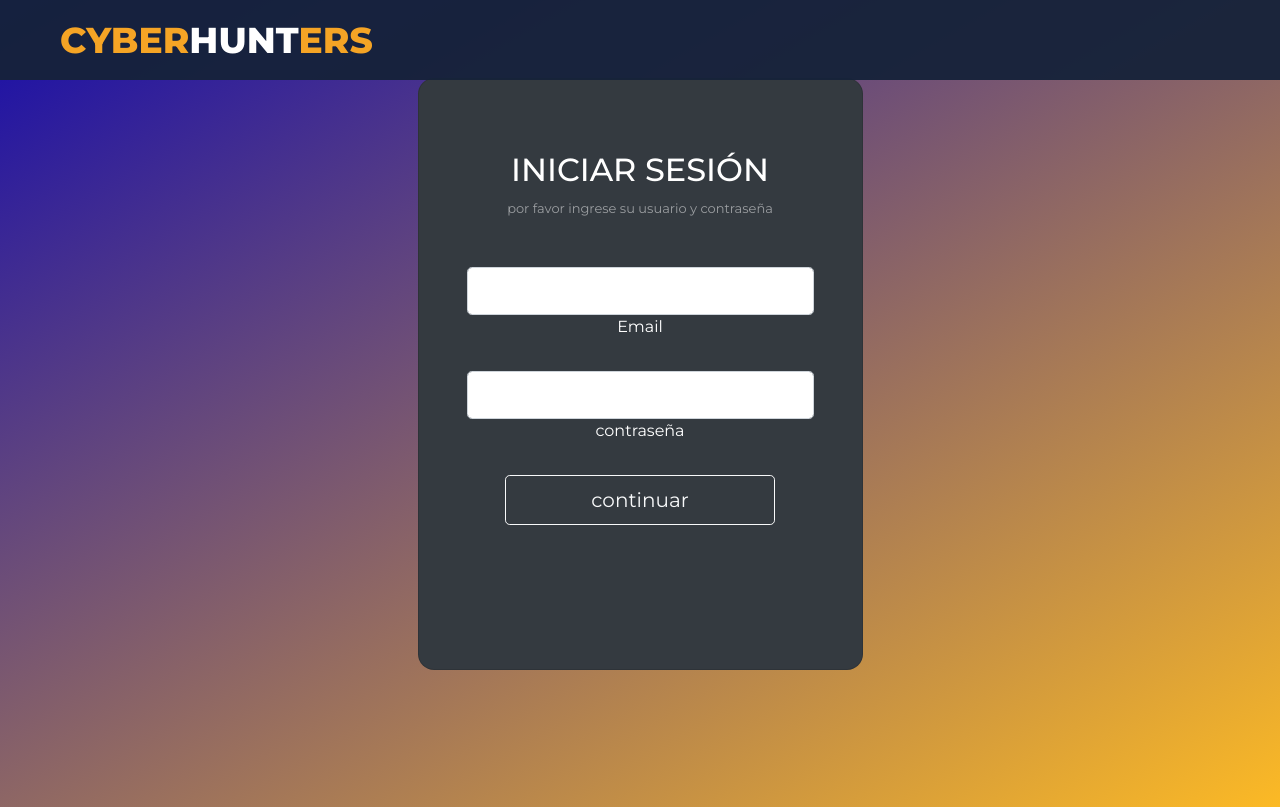
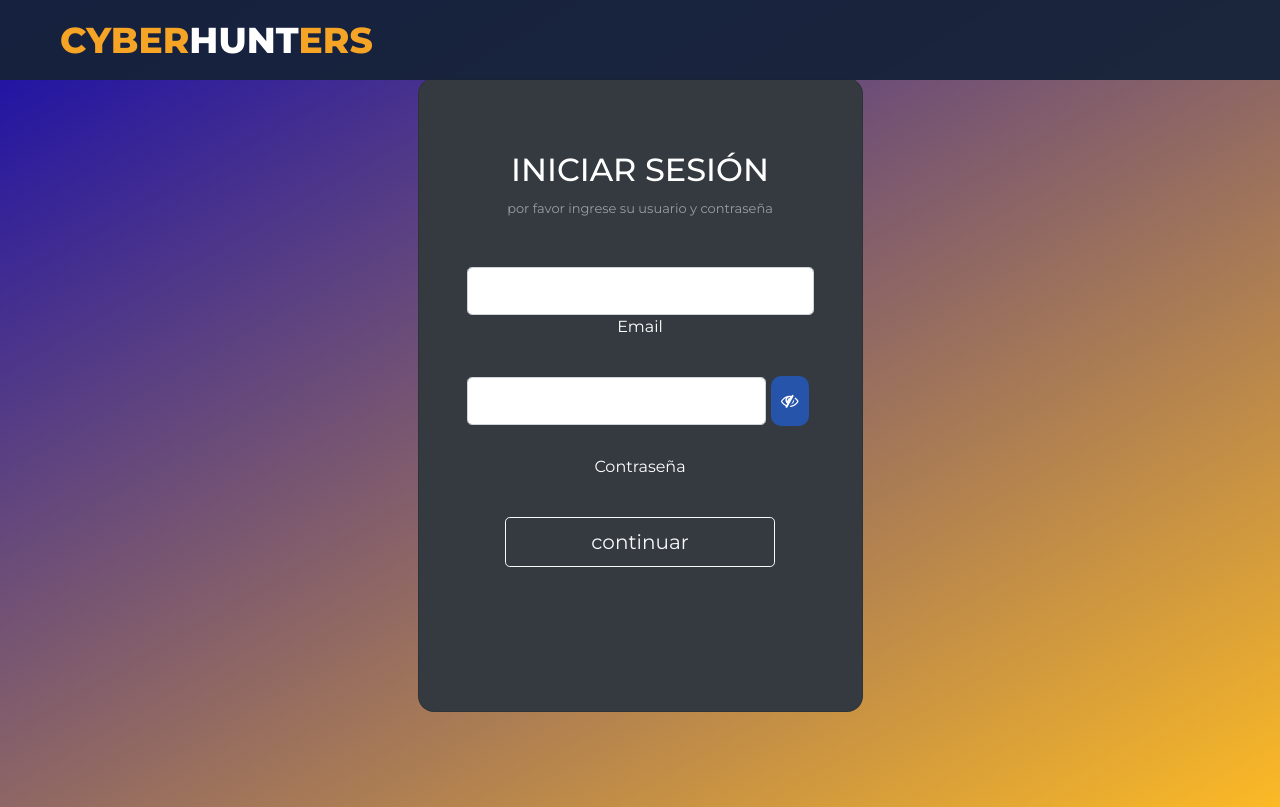
Before and after one commit to CyberHunters1/webPage, a PHP site: page / in a window 1280 px wide. Shown: the top 807 px of the page. Run offline with PHP 8.4, Linux system fonts and the light colour scheme; some libraries are stand-ins or nearby versions.

Commit message:
icono de ver

```diff
--- a/index.php
+++ b/index.php
@@ -60,13 +60,16 @@ if (!empty($_SESSION['active'])) {
                     <label class="form-label" for="typeEmailX">Email</label>
                   </div>
 
-                  <div class="form-outline form-white mb-4">
-                    <input type="password" class="form-control form-control-lg" name="clave" id="clave"/>
-                    <label class="form-label" for="typePasswordX">contraseña</label>
+                  <div class="form-outline form-white mb-4" style="display: flex; align-items: center;">
+                    <input type="password" class="form-control form-control-lg" name="clave" id="clave" />
+
+                    <button id="show_password" class="Ocultar" type="button" onclick="mostrarPassword()" style="display: flex; align-items: center;">
+                      <span class="fa fa-eye-slash icon" style="font-size: 0.5em;"></span>
+
                   </div>
+                  </button><label class="form-label" for="typePasswordX" > Contraseña</label>
 
-
-                  <button class="btn btn-outline-light btn-lg px-5 B_Iniciar"  value="Iniciar" >continuar</button>
+                  <button class="btn btn-outline-light btn-lg px-5 B_Iniciar"  value="Iniciar"  style=" margin-top: 30px;" >continuar</button>
                 </form>
               </div>
 
@@ -94,7 +97,26 @@ if (!empty($_SESSION['active'])) {
       </div>
     </div>
   </footer>
+  <script src="https://ajax.googleapis.com/ajax/libs/jquery/3.3.1/jquery.min.js"></script>
+          <script type="text/javascript">
+            function mostrarPassword(){
+                var cambio = document.getElementById("clave");
+                if(cambio.type == "password"){
+                  cambio.type = "text";
+                  $('.icon').removeClass('fa fa-eye-slash').addClass('fa fa-eye');
+                }else{
+                  cambio.type = "password";
+                  $('.icon').removeClass('fa fa-eye').addClass('fa fa-eye-slash');
+                }
+              }
 
+              $(document).ready(function () {
+              //CheckBox mostrar contraseña
+              $('#ShowPassword').click(function () {
+                $('#Password').attr('type', $(this).is(':checked') ? 'text' : 'password');
+              });
+            });
+            </script>
 
 </body>
 
--- a/public/css/Styles.css
+++ b/public/css/Styles.css
@@ -148,27 +148,52 @@ input[type="submit"]:hover{
     margin-right: 10px; /* Espacio entre la imagen y el texto */
 }
 
+
+
 button {
     color: white;
     width: 270px;
     height: 50px;
-    border:none;
     border-radius: 50px;
     font-size: 35px;
     padding: 10px;
     margin: 20px;
-    background: rgba(22, 34, 57, 0.95);
+    background: rgba(37, 86, 177, 0.95);
     transition-property: background;
     transition-duration: 0.4s;
     transition-timing-function: linear;
 
 }
 
-  button:hover {
-    background: goldenrod;
-    border-radius: 50px;
+
+button.Ocultar {
+  color: white;
+  width: 40px;
+  height: 50px;
+
+  border-radius: 10px;
+  font-size: 35px;
+  padding: 10px;
+  margin: 5px;
+  background: rgba(37, 86, 177, 0.95);
+  transition-property: background;
+  transition-duration: 0.4s;
+  transition-timing-function: linear;
+  border: none;
+
+
+}
+
+
+
+button.Ocultar:hover {
+    color: rgba(37, 86, 177, 0.95);
+    background: white;
+    border-radius: 10px;
+    border: none;
   }
-  .B_Iniciar:hover {
+
+.B_Iniciar:hover {
     animation-name: bounce;
     animation-duration: 0.4s;
 
@@ -179,6 +204,14 @@ button {
     animation-fill-mode: forwards;
     animation-play-state: running;
   }
+
+
+  /*.Ocultar{
+    border-radius: 50px;
+    background: white;
+
+  }*/
+
 
   @keyframes bounce {
     0%,
```
